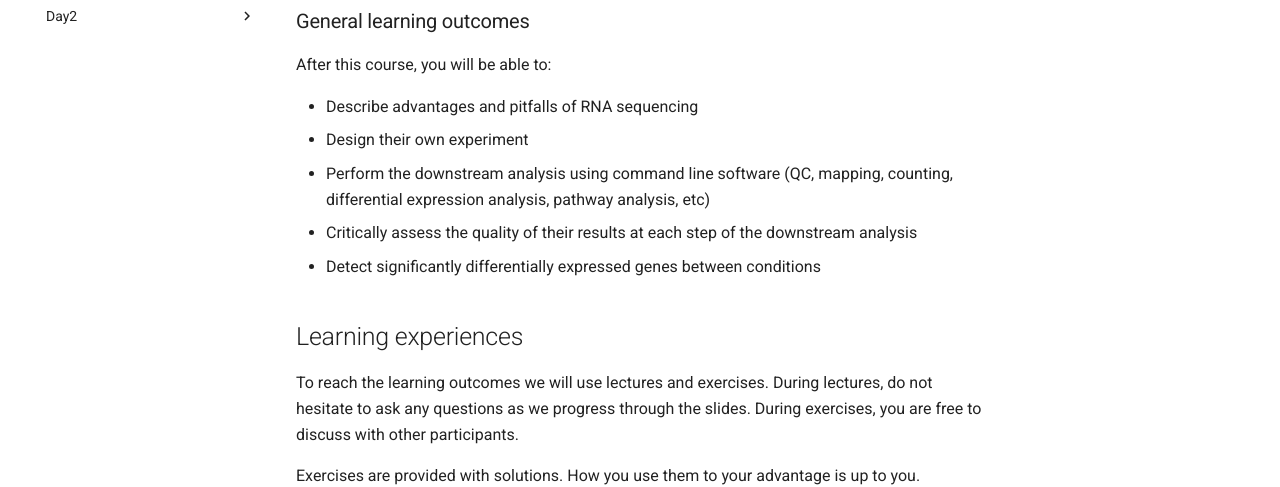
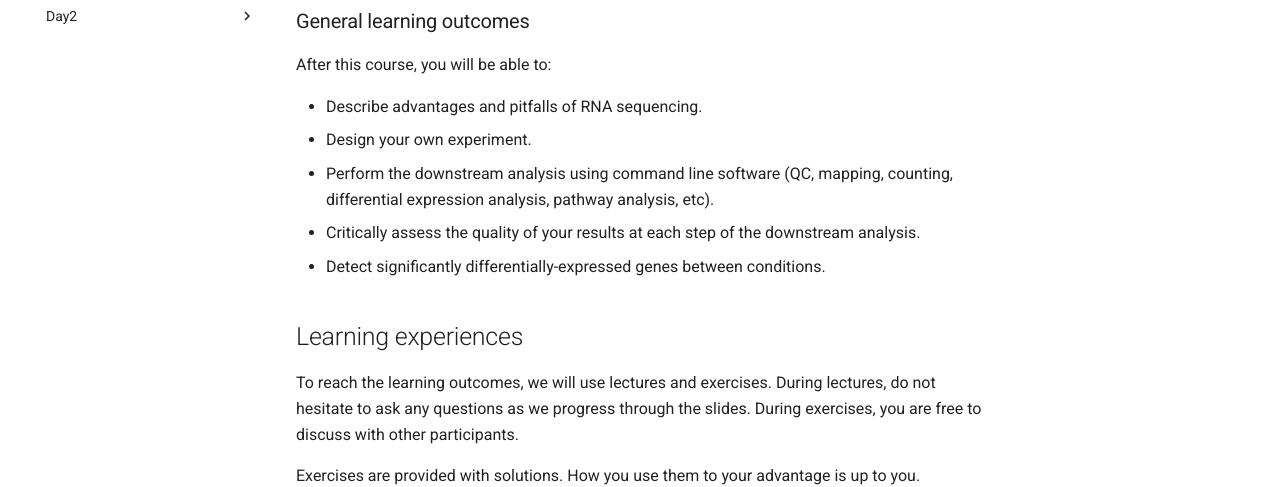
Before and after one commit to sib-swiss/RNAseq-introduction-training, an MkDocs documentation site: the page built from docs/index.md, in a window 1280 px wide. Shown: the part 266-753 px from the top of the page. Built offline with MkDocs 1.6.1 and Material for MkDocs 9.7.7, drawn with Linux system fonts in a browser that asks for light colours; comment, search, counter and statistics services are not loaded.

```diff
--- a/docs/index.md
+++ b/docs/index.md
@@ -7,16 +7,17 @@
 After this course, you will be able to:
 
 
- * Describe advantages and pitfalls of RNA sequencing
- * Design their own experiment
- * Perform the downstream analysis using command line software (QC, mapping, counting, differential expression analysis, pathway analysis, etc)
- * Critically assess the quality of their results at each step of the downstream analysis
- * Detect significantly differentially expressed genes between conditions
+ * Describe advantages and pitfalls of RNA sequencing.
+ * Design your own experiment.
+ * Perform the downstream analysis using command line software
+ (QC, mapping, counting, differential expression analysis, pathway analysis, etc).
+ * Critically assess the quality of your results at each step of the downstream analysis.
+ * Detect significantly differentially-expressed genes between conditions.
 
 
 ## Learning experiences
 
-To reach the learning outcomes we will use lectures and exercises.
+To reach the learning outcomes, we will use lectures and exercises.
 During lectures, do not hesitate to ask any questions as we progress through the slides.
 During exercises, you are free to discuss with other participants.
 
```
Also changed, not shown: 1 other file.
